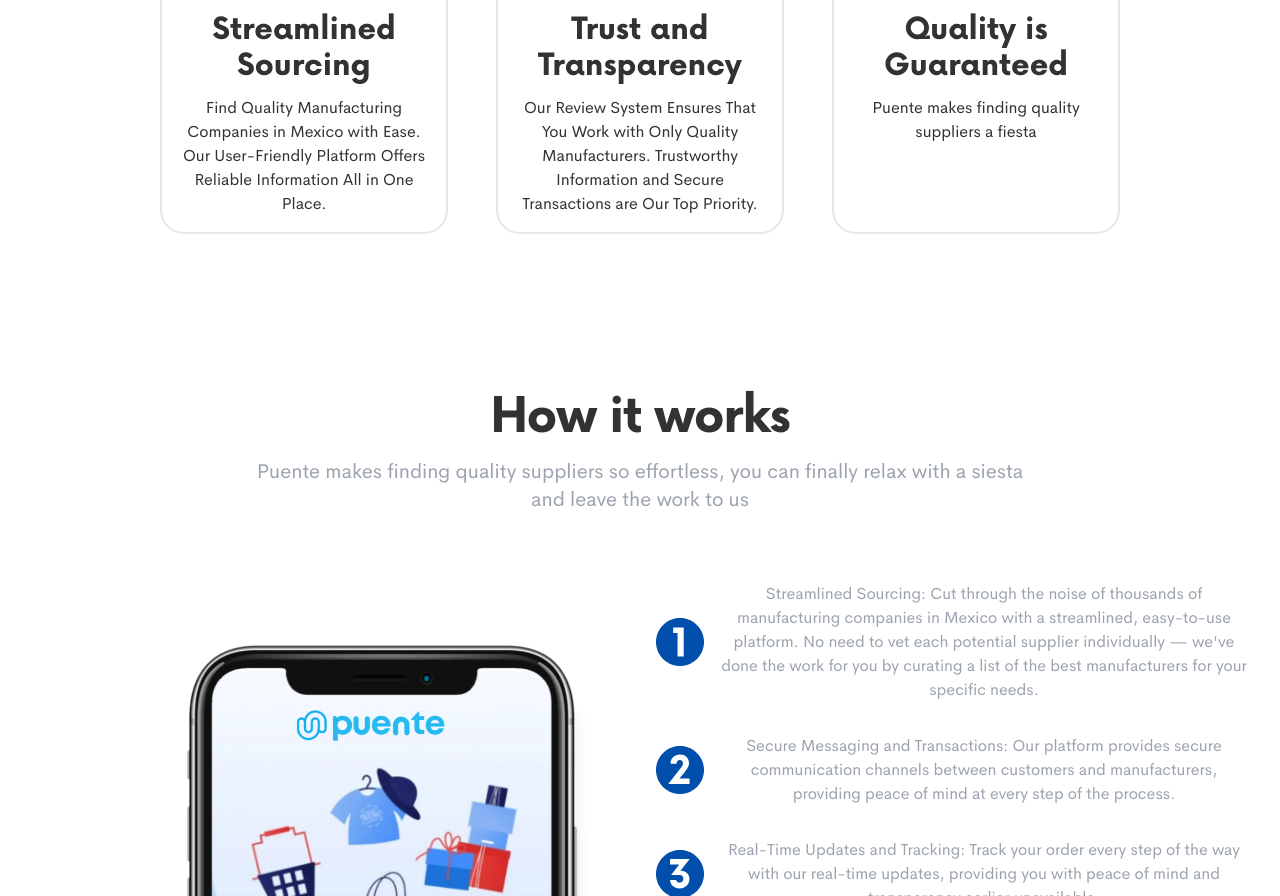
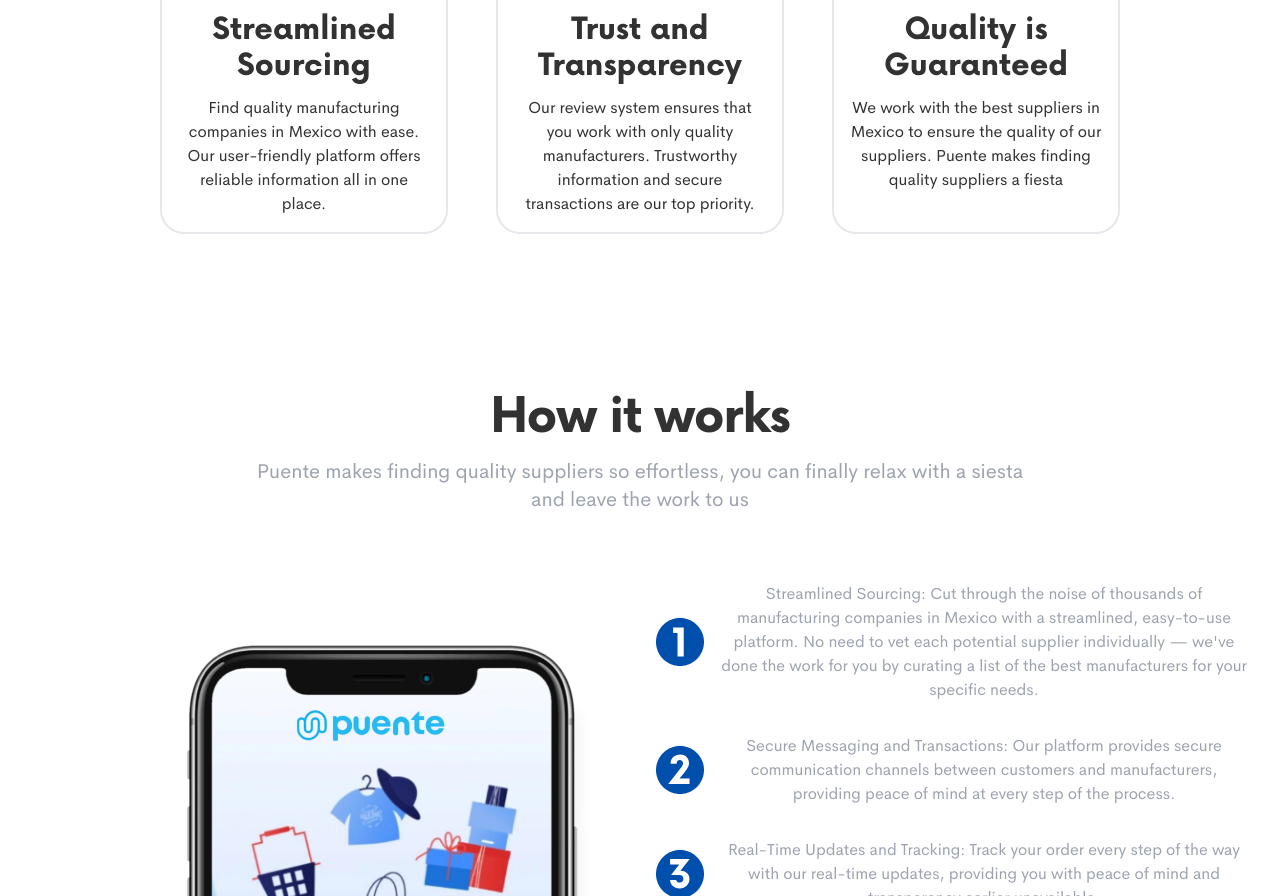
Before and after one commit to hamadawan/ali-project, a Next.js app: page / in a window 1280 px wide. Shown: the part 1065-1961 px from the top of the page. Built offline with nearby package versions, Linux system fonts and the light colour scheme; no server answers.

Commit message:
Fix text in features section

```diff
--- a/components/LandingPage/sections/FeatureSection.jsx
+++ b/components/LandingPage/sections/FeatureSection.jsx
@@ -8,9 +8,9 @@
     return (
         <section className="mt-36 mx-8 md:mt-36 md:m-8 bg-white text-[#323232]">
             <div className="container mx-auto grid justify-center gap-28 md:gap-12 sm:grid-cols-2 lg:grid-cols-3">
-                <FeatureCard animation = {"fade-right"} title = {props.lang ? 'Streamlined Sourcing' : "Búsqueda simplificada"} icon = {icon1} description = {props.lang ? 'Find Quality Manufacturing Companies in Mexico with Ease. Our User-Friendly Platform Offers Reliable Information All in One Place.' : "Encuentra fábricas de calidad en México sin problemas. Nuestra plataforma amigable ofrece información confiable, todo en un solo lugar."} />
-                <FeatureCard animation = {"fade-up"} title = {props.lang ? 'Trust and Transparency' : "Confianza y transparencia"} icon = {icon2} description = {props.lang ? 'Our Review System Ensures That You Work with Only Quality Manufacturers. Trustworthy Information and Secure Transactions are Our Top Priority.' : "Nuestro sistema de reseñas garantiza que trabajes solo con fabricantes de calidad. La información confiable y las transacciones seguras son lo más importante para nosotros."} />
-                <FeatureCard animation = {"fade-left"} title = {props.lang ? 'Quality is Guaranteed' : "Calidad garantizada"} icon = {icon3} description = {props.lang ? 'Puente makes finding quality suppliers a fiesta' : "Puente hace que encontrar proveedores de calidad sea una fiesta."} />
+                <FeatureCard animation = {"fade-right"} title = {props.lang ? 'Streamlined Sourcing' : "Búsqueda simplificada"} icon = {icon1} description = {props.lang ? 'Find quality manufacturing companies in Mexico with ease. Our user-friendly platform offers reliable information all in one place.' : "Encuentra fábricas de calidad en México sin problemas. Nuestra plataforma amigable ofrece información confiable, todo en un solo lugar."} />
+                <FeatureCard animation = {"fade-up"} title = {props.lang ? 'Trust and Transparency' : "Confianza y transparencia"} icon = {icon2} description = {props.lang ? 'Our review system ensures that you work with only quality manufacturers. Trustworthy information and secure transactions are our top priority.' : "Nuestro sistema de reseñas garantiza que trabajes solo con fabricantes de calidad. La información confiable y las transacciones seguras son lo más importante para nosotros."} />
+                <FeatureCard animation = {"fade-left"} title = {props.lang ? 'Quality is Guaranteed' : "Calidad garantizada"} icon = {icon3} description = {props.lang ? 'We work with the best suppliers in Mexico to ensure the quality of our suppliers. Puente makes finding quality suppliers a fiesta' : "Puente hace que encontrar proveedores de calidad sea una fiesta."} />
             </div>
         </section>
     )
```
